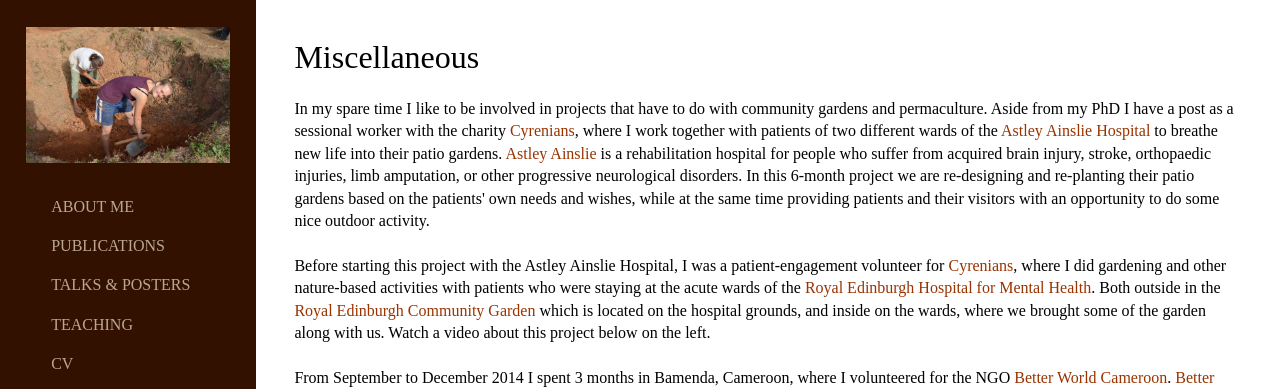
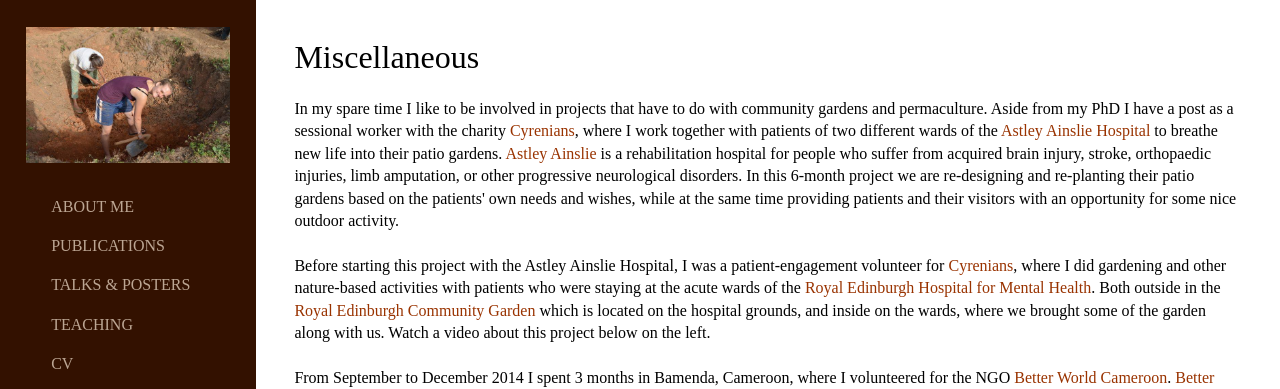
Before and after one commit to marieke-woensdregt/marieke-woensdregt.github.io, a Jekyll site: the page built from misc/index.html, in a window 1280 px wide. Shown: the top 389 px of the page. Built offline with Jekyll 4.4.1, drawn with Linux system fonts in a browser that asks for light colours.

Commit message:
Update index.html

```diff
--- a/misc/index.html
+++ b/misc/index.html
@@ -14,7 +14,7 @@ title: Miscellaneous
 		is a rehabilitation hospital for people who suffer from
 		acquired brain injury, stroke, orthopaedic injuries, limb amputation, or other progressive neurological disorders.
 		In this 6-month project we are re-designing and re-planting their patio gardens based on the patients' own needs and
-		wishes, while at the same time providing patients and their visitors with an opportunity to do some nice outdoor activity.
+		wishes, while at the same time providing patients and their visitors with an opportunity for some nice outdoor activity.
 
 		<br />
 		<br />
```
